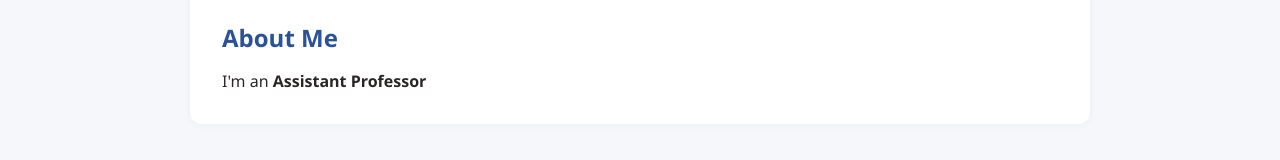
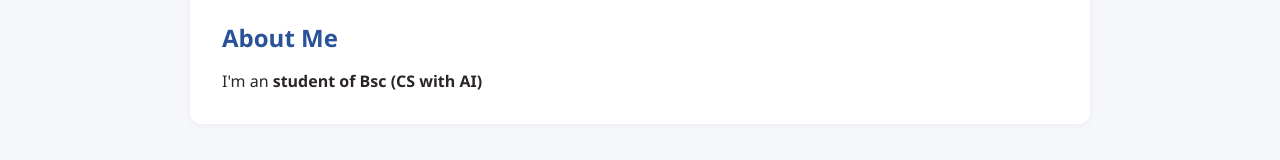
Before and after one commit to guruprasadkathiresan-dev/Guruprasad, a plain HTML site: page index.html in a window 1280 px wide. Shown: the part 313-473 px from the top of the page. Drawn offline with Linux system fonts and the light colour scheme.

Commit message:
index.html

```diff
--- a/index.html
+++ b/index.html
@@ -221,7 +221,7 @@
 
 <section id="about" class="active">
   <h2>About Me</h2>
-  <p>I'm an <b>Assistant Professor</b></p>
+  <p>I'm an <b>student of Bsc (CS with AI)</b></p>
 </section>
 
 <section id="education">
```
